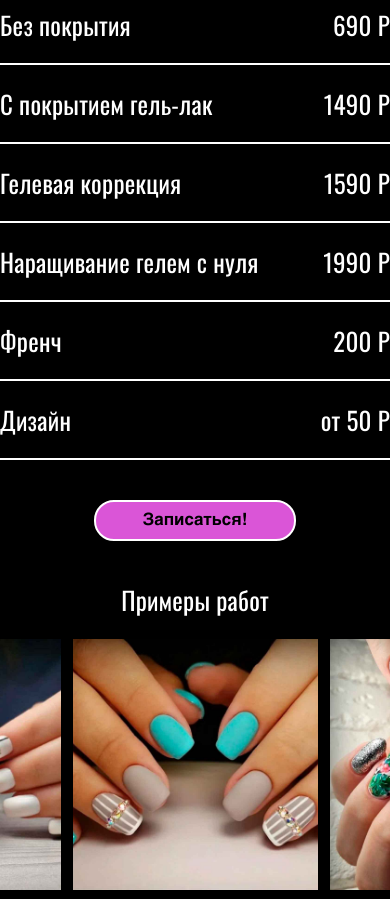
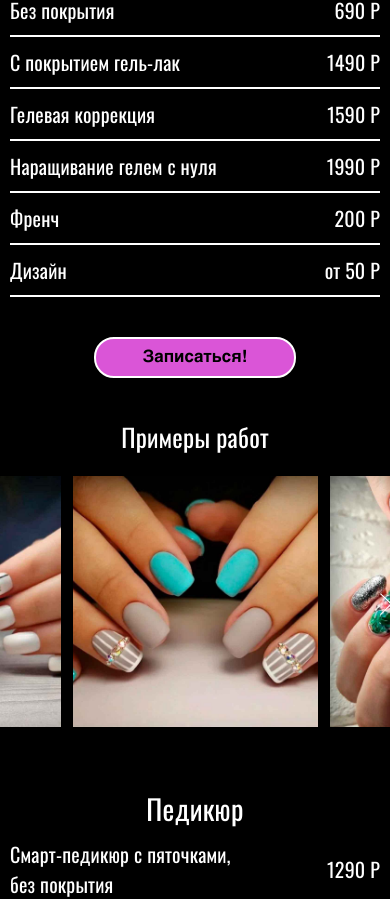
Before and after one commit to dariarus/inlime-landing, a React (Vite) app: page / in a window 390 px wide. Shown: the part 7219-8118 px from the top of the page. Built offline with nearby package versions, Linux system fonts and the light colour scheme.

Commit message:
feature: настроить адаптив для списка услуг в секциях "Услуги" (service-type)

```diff
--- a/index.html
+++ b/index.html
@@ -3,7 +3,7 @@
   <head>
     <meta charset="UTF-8" />
     <link rel="icon" type="image/svg+xml" href="/vite.svg" />
-    <meta name="viewport" content="width=device-width, initial-scale=1.0" />
+    <meta name="viewport" content="width=device-width, initial-scale=1.0, shrink-to-fit=no" />
     <title>Vite + TS</title>
   </head>
   <body>
--- a/src/components/app/app.tsx
+++ b/src/components/app/app.tsx
@@ -52,7 +52,14 @@ const App: FunctionComponent = () => {
     return () => {
       window.removeEventListener('resize', handleScreenWidth);
     };
-  }, [screenWidth.innerWidth])
+  }, [screenWidth.innerWidth]);
+
+  useEffect(() => {
+    window.addEventListener('scroll', handleScroll);
+    return () => {
+      window.removeEventListener('scroll', handleScroll);
+    };
+  }, []);
 
   const headerRef = useRef<HTMLDivElement>(null);
 
@@ -80,13 +87,6 @@ const App: FunctionComponent = () => {
     // Показывать кнопку "Наверх", если прокрутка больше 200 пикселей
     setIsToTopVisible(scrollTop > 200);
   };
-
-  useEffect(() => {
-    window.addEventListener('scroll', handleScroll);
-    return () => {
-      window.removeEventListener('scroll', handleScroll);
-    };
-  }, []);
 
   return (
     <div className={appStyles.content}>
@@ -143,13 +143,13 @@ const App: FunctionComponent = () => {
         <section className={appStyles.section} ref={priceRef}>
           <h2 className={`${appStyles.section__text} ${appStyles.section__text_heading}`}>Стоимость услуг</h2>
           <ServiceType serviceHeading="Маникюр" servicesList={manicureService} portfolio={manicurePortfolio}
-                       ref={manicureRef}/>
+                       ref={manicureRef} windowWidth={screenWidth.innerWidth}/>
           <ServiceType serviceHeading="Педикюр" servicesList={pedicureService} portfolio={pedicurePortfolio}
-                       ref={pedicureRef}/>
+                       ref={pedicureRef} windowWidth={screenWidth.innerWidth}/>
           <ServiceType serviceHeading="Брови" servicesList={eyebrowsService} portfolio={eyebrowsPortfolio}
-                       ref={eyebrowsRef}/>
+                       ref={eyebrowsRef} windowWidth={screenWidth.innerWidth}/>
           <ServiceType serviceHeading="Реснички" servicesList={eyelashesService} portfolio={eyelashesPortfolio}
-                       ref={eyelashesRef}/>
+                       ref={eyelashesRef} windowWidth={screenWidth.innerWidth}/>
         </section>
         <section className={appStyles.section} ref={promosRef}>
           <h2 className={`${appStyles.section__text} ${appStyles.section__text_heading}`}>Акции</h2>
@@ -200,10 +200,10 @@ const App: FunctionComponent = () => {
             </div>
           </div>
         </section>
-        {
-          isToTopVisible &&
-          <ToTopButton ref={headerRef}/>
-        }
+        {/*{*/}
+        {/*  isToTopVisible &&*/}
+        {/*  <ToTopButton ref={headerRef}/>*/}
+        {/*}*/}
         {
           popupIsOpened &&
           <Popup
--- a/src/components/service-item/service-item.module.css
+++ b/src/components/service-item/service-item.module.css
@@ -1,7 +1,7 @@
 .item {
   display: flex;
   justify-content: space-between;
-  padding: 20px 0 20px;
+  padding: 20px 0;
   border-bottom: 2px solid var(--color-white);
 }
 
@@ -18,3 +18,33 @@
   letter-spacing: .01em;
   color: var(--color-white);
 }
+
+.text_responsive {
+
+}
+
+@media screen and (max-width: 740px) {
+  .text {
+    font-size: 28px;
+  }
+}
+
+@media screen and (max-width: 620px) {
+  .item {
+    padding: 10px 0;
+  }
+
+  .text {
+    font-size: 20px;
+  }
+}
+
+@media screen and (max-width: 420px) {
+  .item {
+    align-items: center;
+  }
+
+  .text_responsive {
+    max-width: 230px;
+  }
+}
--- a/src/components/service-item/service-item.tsx
+++ b/src/components/service-item/service-item.tsx
@@ -5,12 +5,17 @@ import serviceItemStyles from './service-item.module.css';
 type TServiceItem = {
   serviceName: string;
   servicePrice: string;
+  windowWidth: number;
 }
 
 export const ServiceItem: FunctionComponent<TServiceItem> = (props) => {
   return (
     <div className={serviceItemStyles.item}>
-      <p className={serviceItemStyles.text}>{props.serviceName}</p>
+      <p className={`${serviceItemStyles.text} ${serviceItemStyles.text_responsive}`}>{props.serviceName}</p>
+      {/*{*/}
+      {/*  props.windowWidth < 420 &&*/}
+      {/*  <p className={serviceItemStyles.text}>-</p>*/}
+      {/*}*/}
       <p className={serviceItemStyles.text}>{props.servicePrice}</p>
     </div>
   )
--- a/src/components/service-type/service-type.module.css
+++ b/src/components/service-type/service-type.module.css
@@ -21,3 +21,15 @@
   margin: 40px auto 0;
   max-width: min-content;
 }
+
+@media screen and (max-width: 780px) {
+  .service-content {
+    padding: 0 10px;
+  }
+}
+
+@media screen and (max-width: 780px) {
+  .service-content__heading {
+    font-size: 28px;
+  }
+}
--- a/src/components/service-type/service-type.tsx
+++ b/src/components/service-type/service-type.tsx
@@ -10,6 +10,7 @@ type TService = {
   serviceHeading: string;
   servicesList: Array<{ serviceName: string, servicePrice: string }>;
   portfolio: string[];
+  windowWidth: number;
 }
 
 export const ServiceType = forwardRef<HTMLDivElement, TService>((props, ref) => {
@@ -18,7 +19,7 @@ export const ServiceType = forwardRef<HTMLDivElement, TService>((props, ref) =>
       <h3 className={serviceStyles['service-content__heading']}>{props.serviceHeading}</h3>
       {
         props.servicesList.map((service, index) => (
-          <ServiceItem key={index} serviceName={service.serviceName} servicePrice={service.servicePrice}/>
+          <ServiceItem key={index} serviceName={service.serviceName} servicePrice={service.servicePrice} windowWidth={props.windowWidth}/>
         ))
       }
       <div className={serviceStyles['service-content__button-wrap']}>
```
